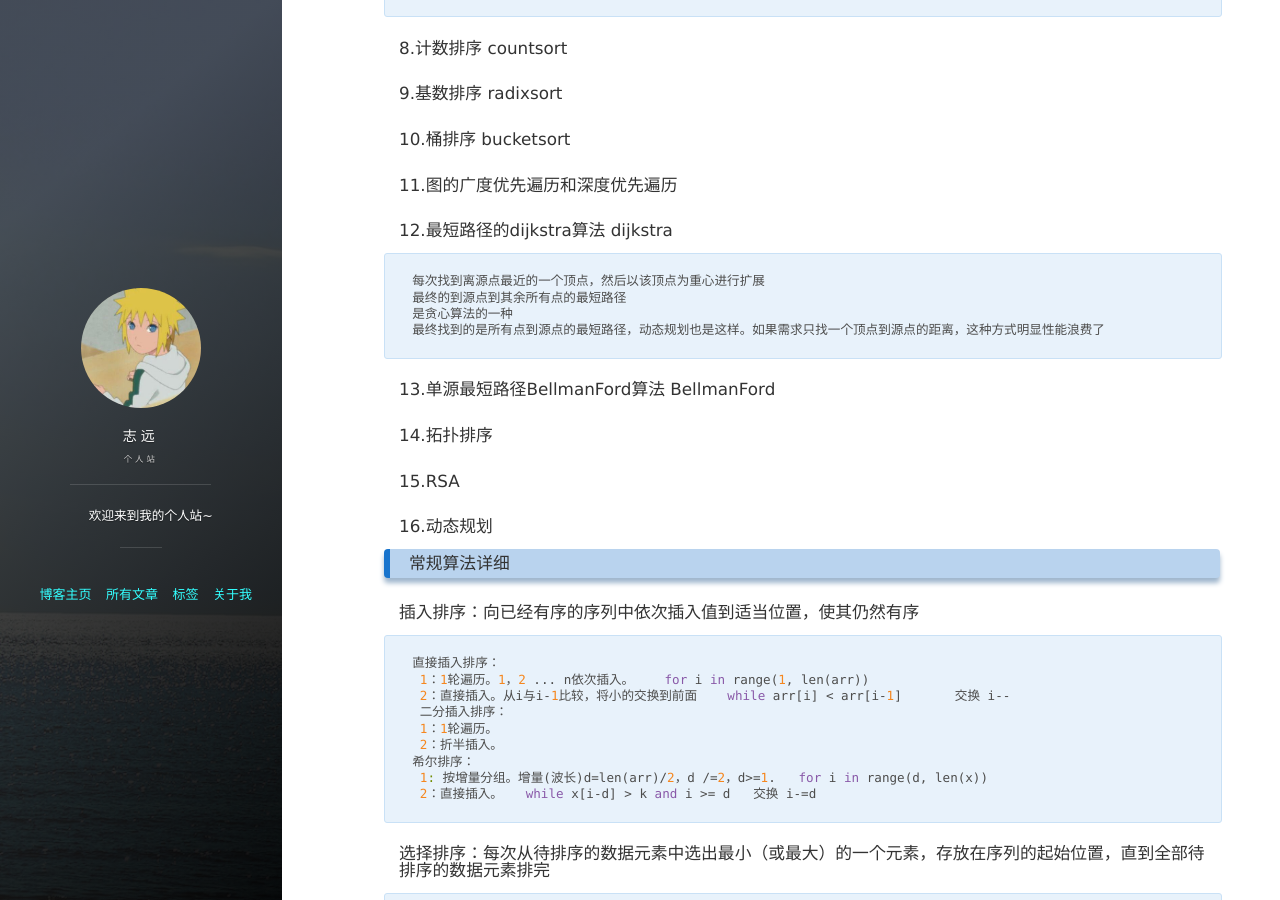
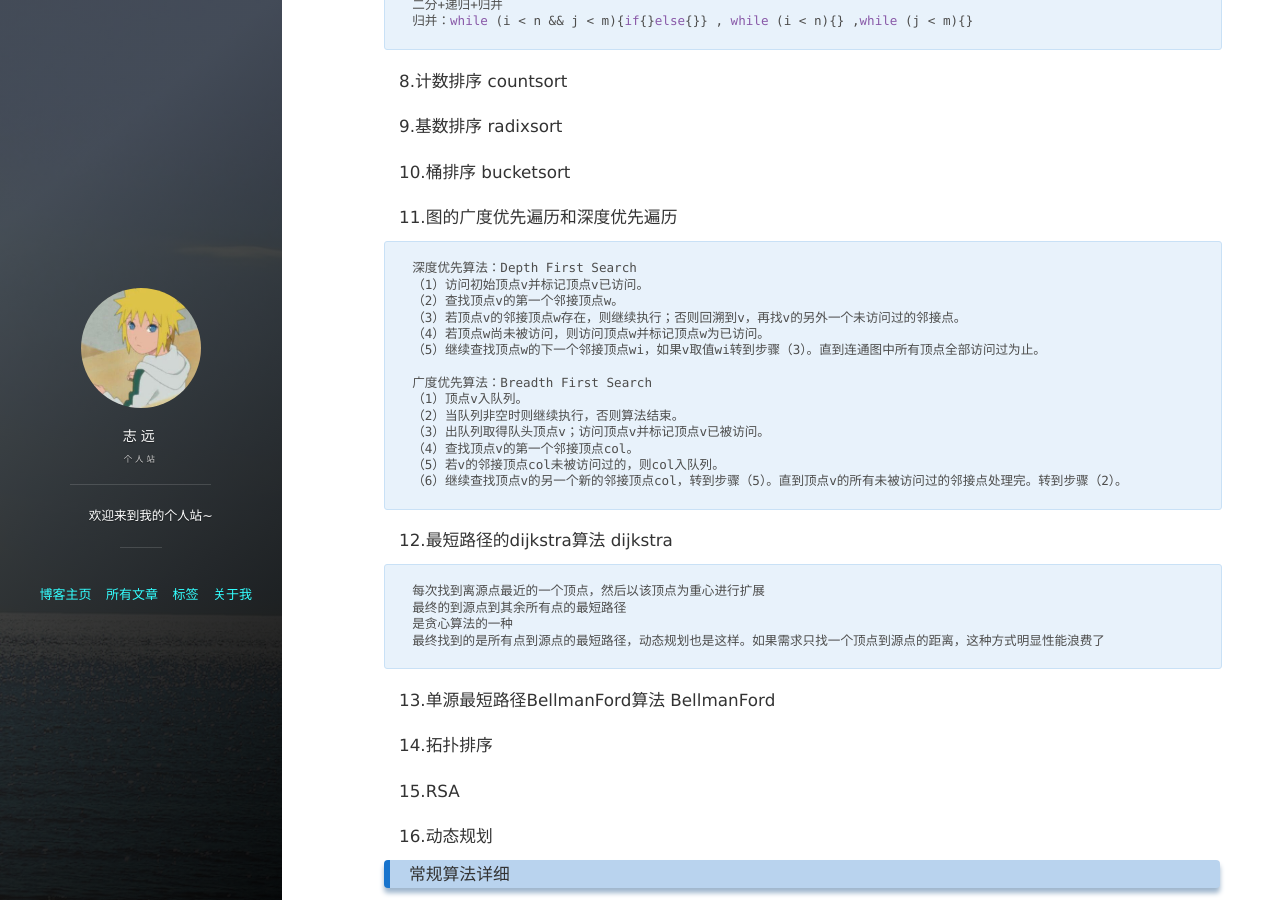
Before and after one commit to blueskyxzy/blueskyxzy.github.io, a Jekyll site: the page built from _posts/2019-11-20-algorithms.md, in a window 1280 px wide and 900 px high, scrolled down 3605 px. Built offline with Jekyll 4.4.1, drawn with Linux system fonts in a browser that asks for light colours; nearby versions of some CDN libraries; comment, search, counter and statistics services are not loaded; some of the changed text lies outside the part shown.

Commit message:
算法总结

```diff
--- a/_posts/2019-11-20-algorithms.md
+++ b/_posts/2019-11-20-algorithms.md
@@ -107,6 +107,8 @@ tags: 总结
     迭代法
 
     回溯法
+        回溯法(探索与回溯法)是一种选优搜索法，按选优条件向前搜索，以达到目标。但当探索到某一步时，发现原先选择并不优或达不到目标，就退回一步重新选择，这种走不通就退回再走的技术为回溯法，而满足回溯条件的某个状态的点称为“回溯点”。
+        例如图的深度优先遍历和广度优先遍历
 
 #### 十大算法：
     1：归并排序，快速排序和堆排序
@@ -162,6 +164,20 @@ tags: 总结
 #### 10.桶排序 bucketsort
 
 #### 11.图的广度优先遍历和深度优先遍历
+    深度优先算法：Depth First Search
+    （1）访问初始顶点v并标记顶点v已访问。
+    （2）查找顶点v的第一个邻接顶点w。
+    （3）若顶点v的邻接顶点w存在，则继续执行；否则回溯到v，再找v的另外一个未访问过的邻接点。
+    （4）若顶点w尚未被访问，则访问顶点w并标记顶点w为已访问。
+    （5）继续查找顶点w的下一个邻接顶点wi，如果v取值wi转到步骤（3）。直到连通图中所有顶点全部访问过为止。
+
+    广度优先算法：Breadth First Search
+    （1）顶点v入队列。
+    （2）当队列非空时则继续执行，否则算法结束。
+    （3）出队列取得队头顶点v；访问顶点v并标记顶点v已被访问。
+    （4）查找顶点v的第一个邻接顶点col。
+    （5）若v的邻接顶点col未被访问过的，则col入队列。
+    （6）继续查找顶点v的另一个新的邻接顶点col，转到步骤（5）。直到顶点v的所有未被访问过的邻接点处理完。转到步骤（2）。
 
 #### 12.最短路径的dijkstra算法    dijkstra
     每次找到离源点最近的一个顶点，然后以该顶点为重心进行扩展
```
